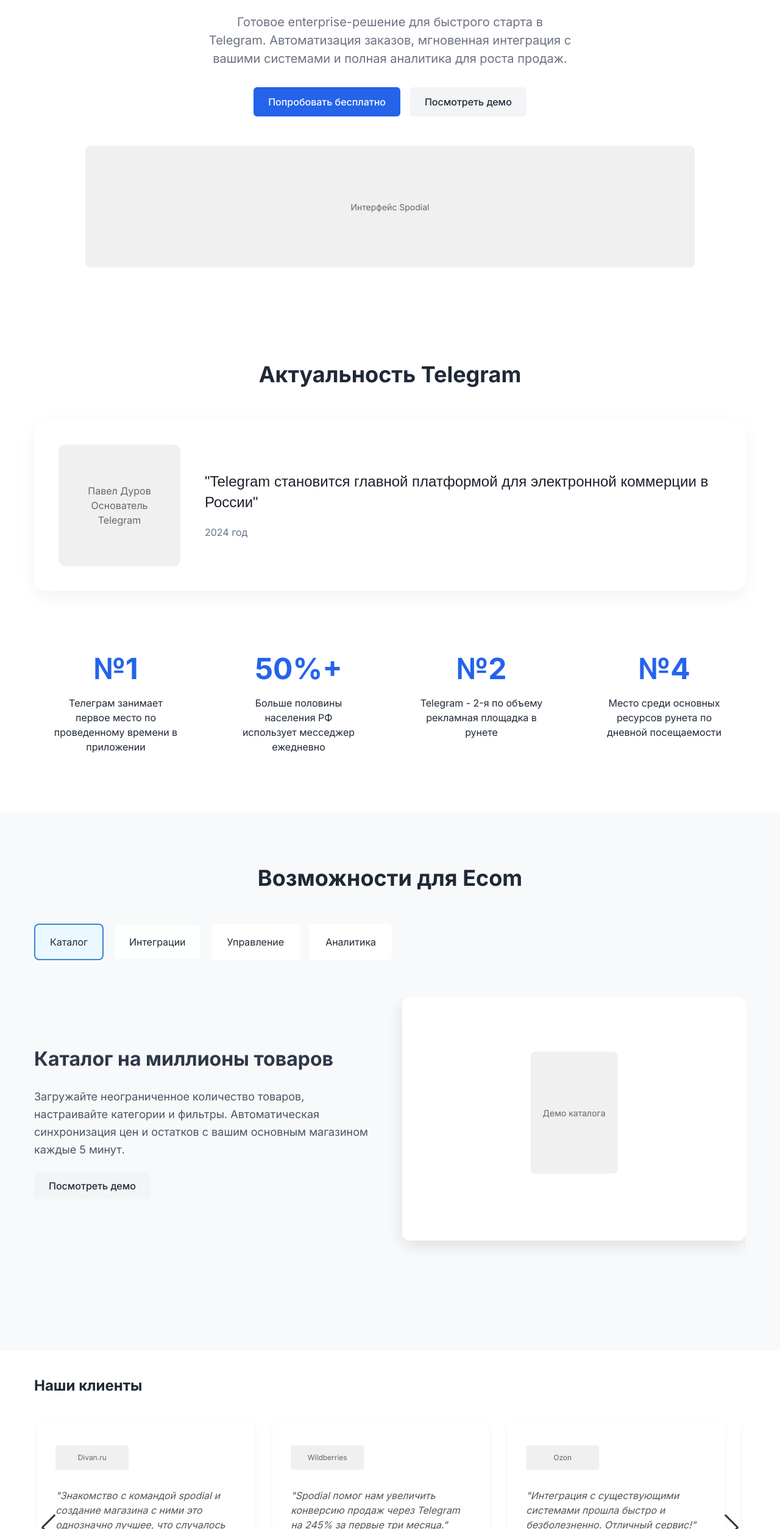
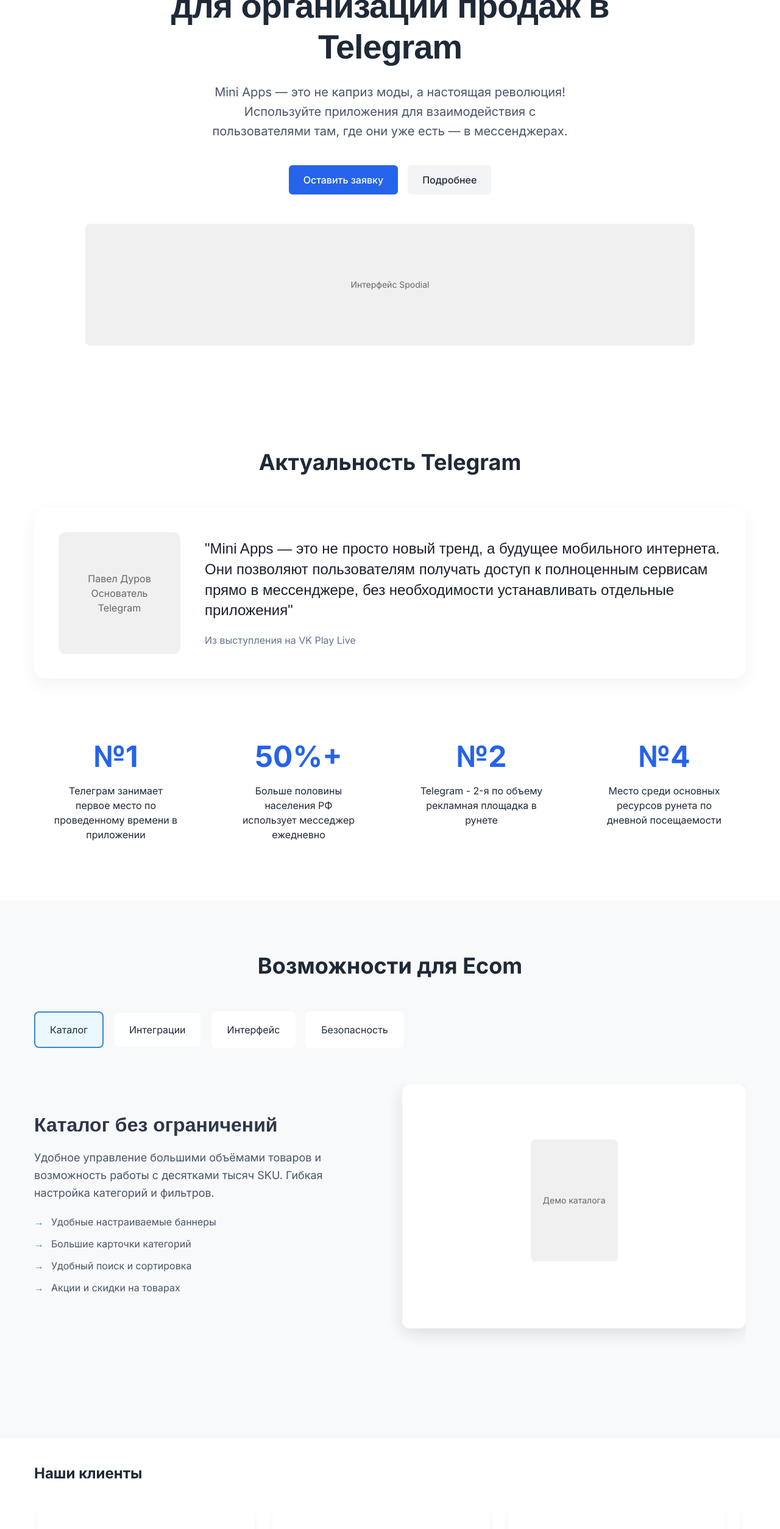
Before and after one commit to zhernovoy/Spodial-landing, a plain HTML site: page index.html in a window 1280 px wide. Shown: the part 292-2800 px from the top of the page at 61% size. Drawn offline with nearby package versions, Linux system fonts and the light colour scheme.

Commit message:
forth commit

```diff
--- a/index.html
+++ b/index.html
@@ -479,6 +479,85 @@
                 gap: 20px;
             }
         }
+
+        .hero {
+            padding: 120px 0 80px;
+        }
+
+        .hero-content {
+            max-width: 800px;
+            margin: 0 auto;
+        }
+
+        .hero h1 {
+            font-family: 'Space Grotesk', sans-serif;
+            font-size: 56px;
+            line-height: 1.2;
+            margin-bottom: 24px;
+            letter-spacing: -0.02em;
+            font-weight: 700;
+        }
+
+        .hero-subtitle {
+            font-size: 20px;
+            line-height: 1.6;
+            color: #4a5568;
+            margin-bottom: 40px;
+            max-width: 600px;
+        }
+
+        @media (max-width: 1024px) {
+            .hero h1 {
+                font-size: 48px;
+            }
+        }
+
+        @media (max-width: 768px) {
+            .hero h1 {
+                font-size: 36px;
+            }
+
+            .hero-subtitle {
+                font-size: 18px;
+            }
+        }
+
+        .feature-list {
+            list-style: none;
+            padding: 0;
+            margin: 20px 0 0;
+        }
+
+        .feature-list li {
+            position: relative;
+            padding-left: 28px;
+            margin-bottom: 12px;
+            color: #4a5568;
+            font-size: 16px;
+        }
+
+        .feature-list li:before {
+            content: "→";
+            position: absolute;
+            left: 0;
+            color: #3182ce;
+            font-weight: bold;
+        }
+
+        .feature-content {
+            padding-right: 40px;
+        }
+
+        .feature-content h3 {
+            font-family: 'Space Grotesk', sans-serif;
+            margin-bottom: 16px;
+        }
+
+        .feature-content p {
+            color: #4a5568;
+            line-height: 1.6;
+            margin-bottom: 20px;
+        }
     </style>
 </head>
 <body>
@@ -503,11 +582,11 @@
         <section class="hero">
             <div class="container">
                 <div class="hero-content">
-                    <h1>Запустите продажи в Telegram за 10 минут с помощью Spodial</h1>
-                    <p class="hero-subtitle">Готовое enterprise-решение для быстрого старта в Telegram. Автоматизация заказов, мгновенная интеграция с вашими системами и полная аналитика для роста продаж.</p>
+                    <h1>Spodial — enterprise-решение<br>для организации продаж в Telegram</h1>
+                    <p class="hero-subtitle">Mini Apps — это не каприз моды, а настоящая революция! Используйте приложения для взаимодействия с пользователями там, где они уже есть — в мессенджерах.</p>
                     <div class="cta-buttons">
-                        <a href="/register" class="btn-primary">Попробовать бесплатно</a>
-                        <a href="#demo" class="btn-secondary">Посмотреть демо</a>
+                        <a href="/register" class="btn-primary">Оставить заявку</a>
+                        <a href="#demo" class="btn-secondary">Подробнее</a>
                     </div>
                 </div>
                 <div class="hero-image">
@@ -530,9 +609,9 @@
                         </div>
                         <div class="quote-content">
                             <blockquote>
-                                "Telegram становится главной платформой для электронной коммерции в России"
+                                "Mini Apps — это не просто новый тренд, а будущее мобильного интернета. Они позволяют пользователям получать доступ к полноценным сервисам прямо в мессенджере, без необходимости устанавливать отдельные приложения"
                             </blockquote>
-                            <cite>2024 год</cite>
+                            <cite>Из выступления на VK Play Live</cite>
                         </div>
                     </div>
                 </div>
@@ -570,19 +649,24 @@
                         Интеграции
                     </div>
                     <div class="feature-nav-item" data-index="2">
-                        Управление
+                        Интерфейс
                     </div>
                     <div class="feature-nav-item" data-index="3">
-                        Аналитика
+                        Безопасность
                     </div>
                 </div>
 
                 <div class="features-slider">
                     <div class="feature-slide active">
                         <div class="feature-content">
-                            <h3>Каталог на миллионы товаров</h3>
-                            <p>Загружайте неограниченное количество товаров, настраивайте категории и фильтры. Автоматическая синхронизация цен и остатков с вашим основным магазином каждые 5 минут.</p>
-                            <a href="#demo" class="btn-secondary">Посмотреть демо</a>
+                            <h3>Каталог без ограничений</h3>
+                            <p>Удобное управление большими объёмами товаров и возможность работы с десятками тысяч SKU. Гибкая настройка категорий и фильтров.</p>
+                            <ul class="feature-list">
+                                <li>Удобные настраиваемые баннеры</li>
+                                <li>Большие карточки категорий</li>
+                                <li>Удобный поиск и сортировка</li>
+                                <li>Акции и скидки на товарах</li>
+                            </ul>
                         </div>
                         <div class="feature-demo">
                             <div class="placeholder-box">Демо каталога</div>
@@ -591,9 +675,14 @@
 
                     <div class="feature-slide">
                         <div class="feature-content">
-                            <h3>Мгновенная интеграция</h3>
-                            <p>Подключение к вашим системам за 1 день. Готовые интеграции с 1С, SAP, Битрикс24 и другими популярными системами. Автоматический обмен данными в реальном времени.</p>
-                            <a href="#demo" class="btn-secondary">Посмотреть демо</a>
+                            <h3>Продвинутые интеграции</h3>
+                            <p>Интеграция с основными системами интернет-магазина: CRM, call-центр, программа лояльности и доставка.</p>
+                            <ul class="feature-list">
+                                <li>Cloudpayments, ЮКасса, Robokassa</li>
+                                <li>Интеграция с вашими платежными системами</li>
+                                <li>Автоматическая синхронизация данных</li>
+                                <li>Единая система управления</li>
+                            </ul>
                         </div>
                         <div class="feature-demo">
                             <div class="placeholder-box">Схема интеграций</div>
@@ -602,23 +691,33 @@
 
                     <div class="feature-slide">
                         <div class="feature-content">
-                            <h3>Автоматизация продаж</h3>
-                            <p>Сократите время обработки заказа с 15 минут до 30 секунд. Автоматическое создание заказов, уведомления клиентов и интеграция со службами доставки.</p>
-                            <a href="#demo" class="btn-secondary">Посмотреть демо</a>
+                            <h3>Интерфейс магазина</h3>
+                            <p>Управление каталогами, оформление заказов, обработка платежей и доставка — всё в одном месте.</p>
+                            <ul class="feature-list">
+                                <li>Личный кабинет покупателя</li>
+                                <li>История заказов со статусами</li>
+                                <li>Встроенный генератор промокодов</li>
+                                <li>Уведомления о брошенной корзине</li>
+                            </ul>
                         </div>
                         <div class="feature-demo">
-                            <div class="placeholder-box">Панель управления</div>
+                            <div class="placeholder-box">Интерфейс магазина</div>
                         </div>
                     </div>
 
                     <div class="feature-slide">
                         <div class="feature-content">
-                            <h3>Аналитика для роста продаж</h3>
-                            <p>Увеличивайте конверсию на основе данных. Отслеживайте поведение клиентов, анализируйте воронку продаж и автоматически выявляйте точки роста.</p>
-                            <a href="#demo" class="btn-secondary">Посмотреть демо</a>
+                            <h3>Высокая производительность</h3>
+                            <p>Система отвечает всем требованиям нагрузки и безопасности для крупного интернет-магазина.</p>
+                            <ul class="feature-list">
+                                <li>Быстрая загрузка каталога</li>
+                                <li>Защита персональных данных</li>
+                                <li>Безопасные платежи</li>
+                                <li>Стабильная работа 24/7</li>
+                            </ul>
                         </div>
                         <div class="feature-demo">
-                            <div class="placeholder-box">Аналитическая панель</div>
+                            <div class="placeholder-box">Система безопасности</div>
                         </div>
                     </div>
                 </div>
```
